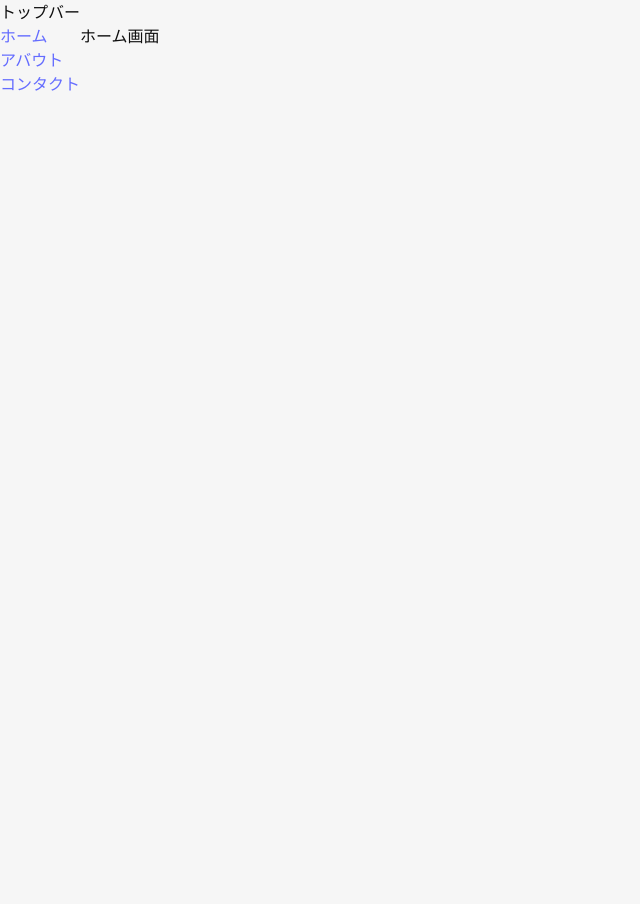
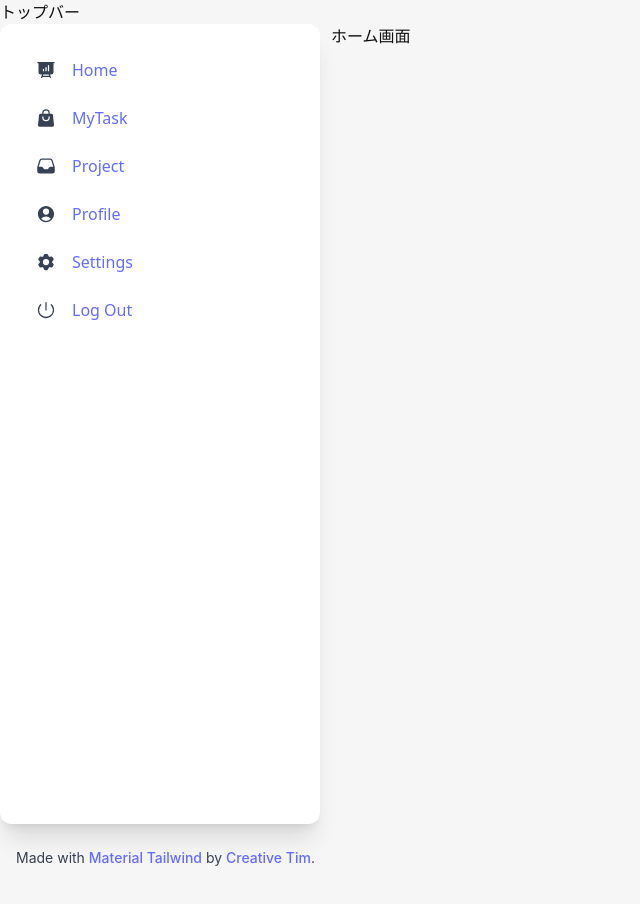
Before and after one commit to bonuxn/projectManageTool, a React (Vite) app in the folder project_management_app/: page / in a window 1280 px wide. Shown: the whole page, without its empty margins (0-640 px from the left). Before the commit the page ends 800 px from the top, so only its background shows below. Built offline with nearby package versions, Linux system fonts and the light colour scheme.

Commit message:
change component sidebar link

```diff
--- a/project_management_app/src/components/Sidebar.tsx
+++ b/project_management_app/src/components/Sidebar.tsx
@@ -1,3 +1,4 @@
+import { Link } from 'react-router';
 import "./Sidebar.css";
 
 export default function Sidebar() {
@@ -11,7 +12,7 @@ export default function Sidebar() {
                         <path fillRule="evenodd" d="M2.25 2.25a.75.75 0 000 1.5H3v10.5a3 3 0 003 3h1.21l-1.172 3.513a.75.75 0 001.424.474l.329-.987h8.418l.33.987a.75.75 0 001.422-.474l-1.17-3.513H18a3 3 0 003-3V3.75h.75a.75.75 0 000-1.5H2.25zm6.04 16.5l.5-1.5h6.42l.5 1.5H8.29zm7.46-12a.75.75 0 00-1.5 0v6a.75.75 0 001.5 0v-6zm-3 2.25a.75.75 0 00-1.5 0v3.75a.75.75 0 001.5 0V9zm-3 2.25a.75.75 0 00-1.5 0v1.5a.75.75 0 001.5 0v-1.5z" clipRule="evenodd"></path>
                         </svg>
                     </div>
-                Home
+                    <Link to="/">Home</Link>
                 </div>
                 <div role="button" tabIndex= {0} className="flex items-center w-full p-3 rounded-lg text-start leading-tight transition-all hover:bg-blue-50 hover:bg-opacity-80 focus:bg-blue-50 focus:bg-opacity-80 active:bg-blue-50 active:bg-opacity-80 hover:text-blue-900 focus:text-blue-900 active:text-blue-900 outline-none">
                     <div className="grid place-items-center mr-4">
@@ -19,39 +20,39 @@ export default function Sidebar() {
                         <path fillRule="evenodd" d="M7.5 6v.75H5.513c-.96 0-1.764.724-1.865 1.679l-1.263 12A1.875 1.875 0 004.25 22.5h15.5a1.875 1.875 0 001.865-2.071l-1.263-12a1.875 1.875 0 00-1.865-1.679H16.5V6a4.5 4.5 0 10-9 0zM12 3a3 3 0 00-3 3v.75h6V6a3 3 0 00-3-3zm-3 8.25a3 3 0 106 0v-.75a.75.75 0 011.5 0v.75a4.5 4.5 0 11-9 0v-.75a.75.75 0 011.5 0v.75z" clipRule="evenodd"></path>
                         </svg>
                     </div>
-                    MyTask
+                    <Link to="/project">MyTask</Link>
                 </div>
                 <div role="button" tabIndex= {0} className="flex items-center w-full p-3 rounded-lg text-start leading-tight transition-all hover:bg-blue-50 hover:bg-opacity-80 focus:bg-blue-50 focus:bg-opacity-80 active:bg-blue-50 active:bg-opacity-80 hover:text-blue-900 focus:text-blue-900 active:text-blue-900 outline-none">
                     <div className="grid place-items-center mr-4">
                         <svg xmlns="http://www.w3.org/2000/svg" viewBox="0 0 24 24" fill="currentColor" aria-hidden="true" className="h-5 w-5">
                         <path fillRule="evenodd" d="M6.912 3a3 3 0 00-2.868 2.118l-2.411 7.838a3 3 0 00-.133.882V18a3 3 0 003 3h15a3 3 0 003-3v-4.162c0-.299-.045-.596-.133-.882l-2.412-7.838A3 3 0 0017.088 3H6.912zm13.823 9.75l-2.213-7.191A1.5 1.5 0 0017.088 4.5H6.912a1.5 1.5 0 00-1.434 1.059L3.265 12.75H6.11a3 3 0 012.684 1.658l.256.513a1.5 1.5 0 001.342.829h3.218a1.5 1.5 0 001.342-.83l.256-.512a3 3 0 012.684-1.658h2.844z" clipRule="evenodd"></path>
                         </svg>
-                </div>Project <div className="grid place-items-center ml-auto justify-self-end">
-                    <div className="relative grid items-center font-sans font-bold uppercase whitespace-nowrap select-none bg-blue-500/20 text-blue-900 py-1 px-2 text-xs rounded-full">
-                    <span className="">14</span>
                     </div>
-                </div>
+                    <Link to="/project">Project</Link>
                 </div>
                 <div role="button" tabIndex= {0} className="flex items-center w-full p-3 rounded-lg text-start leading-tight transition-all hover:bg-blue-50 hover:bg-opacity-80 focus:bg-blue-50 focus:bg-opacity-80 active:bg-blue-50 active:bg-opacity-80 hover:text-blue-900 focus:text-blue-900 active:text-blue-900 outline-none">
                     <div className="grid place-items-center mr-4">
                         <svg xmlns="http://www.w3.org/2000/svg" viewBox="0 0 24 24" fill="currentColor" aria-hidden="true" className="h-5 w-5">
                         <path fillRule="evenodd" d="M18.685 19.097A9.723 9.723 0 0021.75 12c0-5.385-4.365-9.75-9.75-9.75S2.25 6.615 2.25 12a9.723 9.723 0 003.065 7.097A9.716 9.716 0 0012 21.75a9.716 9.716 0 006.685-2.653zm-12.54-1.285A7.486 7.486 0 0112 15a7.486 7.486 0 015.855 2.812A8.224 8.224 0 0112 20.25a8.224 8.224 0 01-5.855-2.438zM15.75 9a3.75 3.75 0 11-7.5 0 3.75 3.75 0 017.5 0z" clipRule="evenodd"></path>
                         </svg>
-                </div>Profile
+                    </div>
+                    <Link to="/home">Profile</Link>
                 </div>
                 <div role="button" tabIndex= {0} className="flex items-center w-full p-3 rounded-lg text-start leading-tight transition-all hover:bg-blue-50 hover:bg-opacity-80 focus:bg-blue-50 focus:bg-opacity-80 active:bg-blue-50 active:bg-opacity-80 hover:text-blue-900 focus:text-blue-900 active:text-blue-900 outline-none">
                     <div className="grid place-items-center mr-4">
                         <svg xmlns="http://www.w3.org/2000/svg" viewBox="0 0 24 24" fill="currentColor" aria-hidden="true" className="h-5 w-5">
                         <path fillRule="evenodd" d="M11.078 2.25c-.917 0-1.699.663-1.85 1.567L9.05 4.889c-.02.12-.115.26-.297.348a7.493 7.493 0 00-.986.57c-.166.115-.334.126-.45.083L6.3 5.508a1.875 1.875 0 00-2.282.819l-.922 1.597a1.875 1.875 0 00.432 2.385l.84.692c.095.078.17.229.154.43a7.598 7.598 0 000 1.139c.015.2-.059.352-.153.43l-.841.692a1.875 1.875 0 00-.432 2.385l.922 1.597a1.875 1.875 0 002.282.818l1.019-.382c.115-.043.283-.031.45.082.312.214.641.405.985.57.182.088.277.228.297.35l.178 1.071c.151.904.933 1.567 1.85 1.567h1.844c.916 0 1.699-.663 1.85-1.567l.178-1.072c.02-.12.114-.26.297-.349.344-.165.673-.356.985-.57.167-.114.335-.125.45-.082l1.02.382a1.875 1.875 0 002.28-.819l.923-1.597a1.875 1.875 0 00-.432-2.385l-.84-.692c-.095-.078-.17-.229-.154-.43a7.614 7.614 0 000-1.139c-.016-.2.059-.352.153-.43l.84-.692c.708-.582.891-1.59.433-2.385l-.922-1.597a1.875 1.875 0 00-2.282-.818l-1.02.382c-.114.043-.282.031-.449-.083a7.49 7.49 0 00-.985-.57c-.183-.087-.277-.227-.297-.348l-.179-1.072a1.875 1.875 0 00-1.85-1.567h-1.843zM12 15.75a3.75 3.75 0 100-7.5 3.75 3.75 0 000 7.5z" clipRule="evenodd"></path>
                         </svg>
-                </div>Settings
+                    </div>
+                    <Link to="/home">Settings</Link>
                 </div>
                 <div role="button" tabIndex= {0} className="flex items-center w-full p-3 rounded-lg text-start leading-tight transition-all hover:bg-blue-50 hover:bg-opacity-80 focus:bg-blue-50 focus:bg-opacity-80 active:bg-blue-50 active:bg-opacity-80 hover:text-blue-900 focus:text-blue-900 active:text-blue-900 outline-none">
                     <div className="grid place-items-center mr-4">
                         <svg xmlns="http://www.w3.org/2000/svg" viewBox="0 0 24 24" fill="currentColor" aria-hidden="true" className="h-5 w-5">
                         <path fillRule="evenodd" d="M12 2.25a.75.75 0 01.75.75v9a.75.75 0 01-1.5 0V3a.75.75 0 01.75-.75zM6.166 5.106a.75.75 0 010 1.06 8.25 8.25 0 1011.668 0 .75.75 0 111.06-1.06c3.808 3.807 3.808 9.98 0 13.788-3.807 3.808-9.98 3.808-13.788 0-3.808-3.807-3.808-9.98 0-13.788a.75.75 0 011.06 0z" clipRule="evenodd"></path>
                         </svg>
-                </div>Log Out
+                    </div>
+                    <Link to="/home">Log Out</Link>
                 </div>
             </nav>
             </div>
--- a/project_management_app/src/layout/MainLayout.tsx
+++ b/project_management_app/src/layout/MainLayout.tsx
@@ -1,5 +1,6 @@
 import { Outlet, Link } from 'react-router';
 import './MainLayout.css';
+import Sidebar from '../components/Sidebar';
 
 export default function MainLayout() {
   return (
@@ -8,13 +9,7 @@ export default function MainLayout() {
       <div className="row justify-content-start">
 
         <div className="sidebar">
-          <nav>
-            <ul>
-              <li><Link to="/">ホーム</Link></li>
-              <li><Link to="/project">アバウト</Link></li>
-              <li><Link to="/home">コンタクト</Link></li>
-            </ul>
-          </nav>
+          <Sidebar />
         </div>
         <div className="content">
           <Outlet /> {/* ここが切り替わる */}
```
Lines whose indentation alone changed are shown as unchanged.
